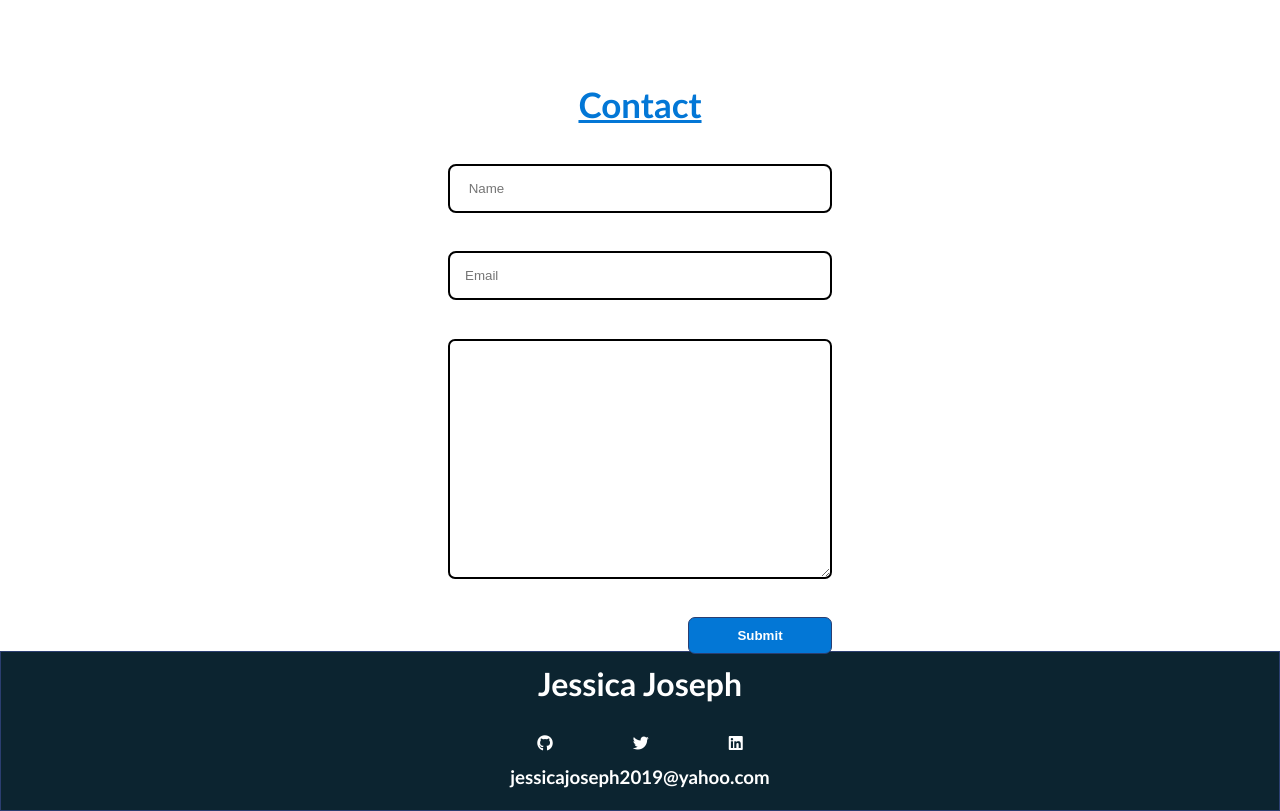
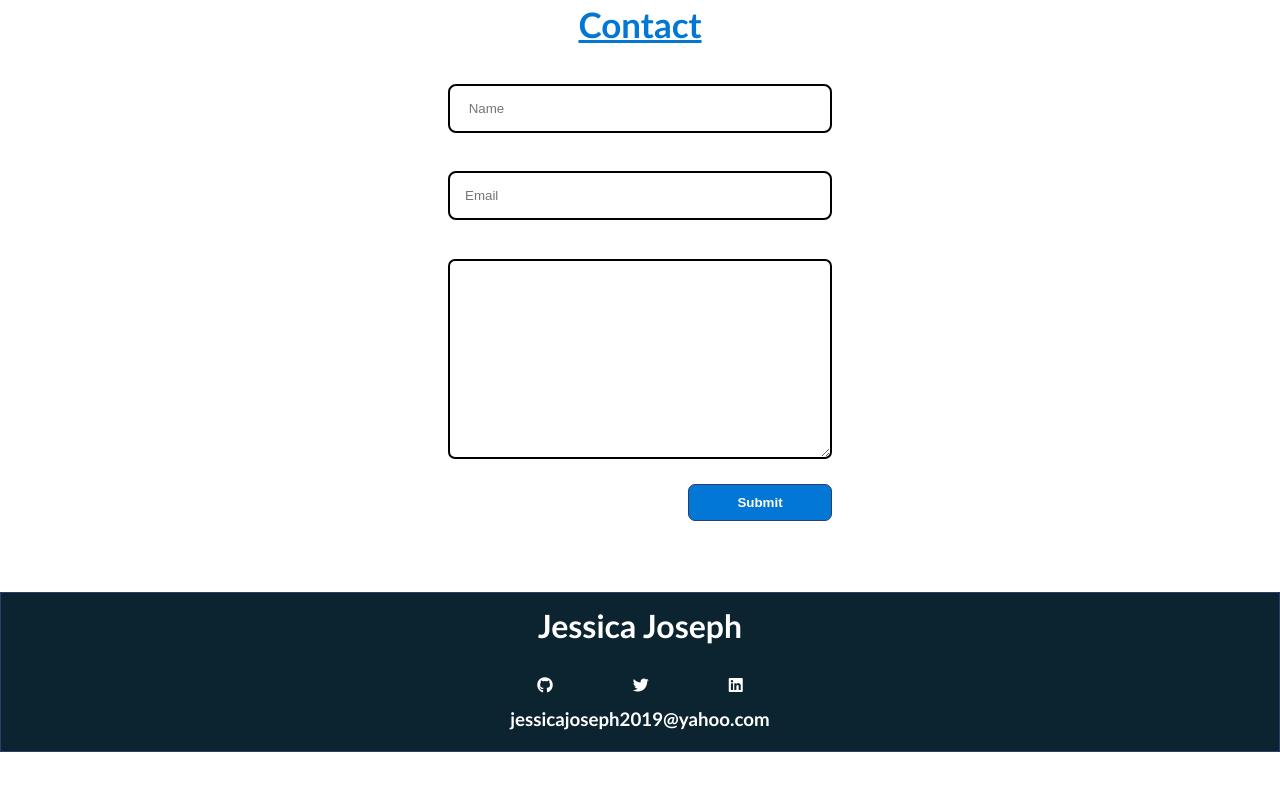
Before and after one commit to ForJessicaSake/Personal-Portfolio, a plain HTML site: page index.html in a window 1280 px wide. Shown: the part 3574-4385 px from the top of the page. After the commit the page ends 4326 px from the top, so only its background shows below. Drawn offline with nearby package versions, Linux system fonts and the light colour scheme.

Commit message:
this is a work in progress

```diff
--- a/index.css
+++ b/index.css
@@ -197,7 +197,7 @@
     /*=============================================================SKILLS PAGE===================================================*/
 
     .skills {
-        padding: 4rem 0 5rem;
+        padding: 2rem 0 5rem;
         row-gap: 1rem;
         display: flex;
         flex-direction: column;
@@ -282,7 +282,7 @@
     /*================================================================CONTACT PAGE====================================================*/
 
     .contact {
-        padding: 6rem 0 0rem 0em;
+        padding: 3rem 0 0rem 0em;
         row-gap: 2rem;
     }
 
@@ -310,15 +310,15 @@
         border-radius: 8px;
     }
 
-    form textarea {
-        height: 15rem;
+    .form textarea {
+        height: 15em;
         margin-top: 3%;
         border-radius: 7px;
         border: 2.25px solid black;
     }
 
     .form button {
-        margin-top: 3%;
+        margin-top: 2%;
         width: 9rem;
         padding: 10px;
         border-radius: 7px;
@@ -331,7 +331,7 @@
     /*==============================================================FOOTER====================================================*/
 
     .footer {
-        margin-top: 3em;
+        margin-top: 7em;
         display: flex;
         flex-direction: column;
         flex-wrap: wrap;
```
